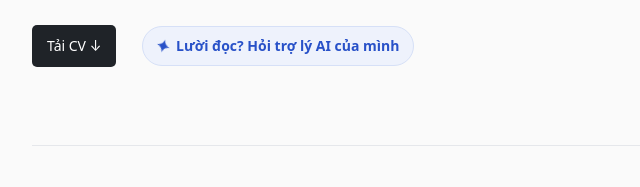
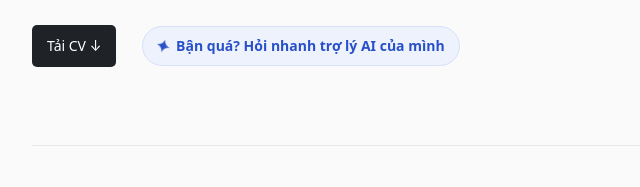
Before and after one commit to Phan-Trong-Hau/portfolio, a plain HTML site: page vi/index.html in a window 1280 px wide. Shown: the part 426-613 px from the top of the page, 118-758 px from the left. Drawn offline with Linux system fonts and the light colour scheme; a script that the page names is missing.

Commit message:
copy: friendlier Kai button text (vi)
Co-Authored-By: Claude Opus 5.5 <noreply@anthropic.com>

```diff
--- a/vi/index.html
+++ b/vi/index.html
@@ -12,7 +12,7 @@
 
 <header class="topnav"><div class="container topnav-inner"><a class="brand" href="#home" aria-label="Hậu">Hậu<span>.</span></a><nav class="nav-links" aria-label="Điều hướng"><a href="#work">Kinh nghiệm</a><a href="#projects">Dự án</a><a href="#blog">Bài viết</a><a href="#contact">Liên hệ</a><span class="nav-ind" aria-hidden="true"></span></nav><nav class="lang lang-top" aria-label="Ngôn ngữ"><a href="../" lang="en">EN</a><a href="./" lang="vi" aria-current="page">VI</a></nav></div><div class="nav-progress" aria-hidden="true"><span></span></div></header>
 <main class="container" id="home">
-<section class="intro" aria-labelledby="intro-title"><div class="intro-copy"><p class="label">KỸ SƯ PHẦN MỀM · ĐANG HỌC AI</p><h1 id="intro-title">Xin chào, mình là Hậu.</h1><p class="intro-text">Mình xây dựng ứng dụng web, kết nối các hệ thống phía sau, và đang học thêm về AI.</p><p class="intro-description">Hơn 3 năm kinh nghiệm phát triển full-stack, tích hợp hệ thống và hạ tầng cloud. Hiện mình đang học AI ở chương trình AI Action của VinUni và tự làm sản phẩm AI, như chatbot trả lời về CV chạy bằng mô hình local, có bộ eval để đo chất lượng.</p><div class="intro-links"><a class="button" href="../assets/Phan_Trong_Hau_CV.pdf" download>Tải CV ↓</a><button type="button" class="ask-kai" hidden><span aria-hidden="true">✦</span> Lười đọc? Hỏi trợ lý AI của mình</button></div></div><figure class="portrait"><picture><source type="image/webp" srcset="../assets/hau-480.webp 480w, ../assets/hau-960.webp 960w" sizes="(max-width: 700px) 160px, 260px"><img src="../assets/hau-480.jpg" srcset="../assets/hau-480.jpg 480w, ../assets/hau-960.jpg 960w" sizes="(max-width: 700px) 160px, 260px" width="480" height="480" alt="Ảnh chân dung Phan Trọng Hậu"></picture></figure></section>
+<section class="intro" aria-labelledby="intro-title"><div class="intro-copy"><p class="label">KỸ SƯ PHẦN MỀM · ĐANG HỌC AI</p><h1 id="intro-title">Xin chào, mình là Hậu.</h1><p class="intro-text">Mình xây dựng ứng dụng web, kết nối các hệ thống phía sau, và đang học thêm về AI.</p><p class="intro-description">Hơn 3 năm kinh nghiệm phát triển full-stack, tích hợp hệ thống và hạ tầng cloud. Hiện mình đang học AI ở chương trình AI Action của VinUni và tự làm sản phẩm AI, như chatbot trả lời về CV chạy bằng mô hình local, có bộ eval để đo chất lượng.</p><div class="intro-links"><a class="button" href="../assets/Phan_Trong_Hau_CV.pdf" download>Tải CV ↓</a><button type="button" class="ask-kai" hidden><span aria-hidden="true">✦</span> Bận quá? Hỏi nhanh trợ lý AI của mình</button></div></div><figure class="portrait"><picture><source type="image/webp" srcset="../assets/hau-480.webp 480w, ../assets/hau-960.webp 960w" sizes="(max-width: 700px) 160px, 260px"><img src="../assets/hau-480.jpg" srcset="../assets/hau-480.jpg 480w, ../assets/hau-960.jpg 960w" sizes="(max-width: 700px) 160px, 260px" width="480" height="480" alt="Ảnh chân dung Phan Trọng Hậu"></picture></figure></section>
 <section id="work" class="section" aria-labelledby="work-title"><div class="section-heading"><h2 id="work-title">Kinh nghiệm làm việc</h2></div>
 <article class="job"><div class="job-meta"><h3>Filum AI</h3><p>Kỹ sư phần mềm</p><span>07/2024 — 09/2026</span></div><div class="job-content"><p>Làm việc cùng đội kỹ sư 15 người phát triển nền tảng tương tác khách hàng đa kênh, các công cụ nội bộ và hạ tầng cloud.</p><ul><li>Tích hợp 10 kênh liên lạc vào nền tảng hỗ trợ hơn 80 tích hợp.</li><li>Cải thiện logging, cảnh báo và cơ chế retry trên hơn 300 Cloud Functions.</li><li>Giảm 60% chi phí logging hằng tháng, từ $500 xuống $200.</li><li>Tối ưu hiệu năng frontend, xây dựng workflow tự động hóa, công cụ quản trị và công cụ sàng lọc CV bằng AI.</li></ul><p class="stack">Next.js · Node.js · Python · GCP · AWS · Docker · Redis</p><div class="project-links"><a href="projects/filum-cx/">Filum CX →</a><a href="projects/filum-website/">Website Filum →</a><a href="projects/filum-internal-tools/">Công cụ nội bộ →</a></div></div></article>
 <article class="job"><div class="job-meta"><h3>Freelance</h3><p>Kỹ sư phần mềm</p><span>2025 — 2026</span></div><div class="job-content"><p>Làm website và công cụ cho khách hàng song song với công việc chính, trong đó có các dự án cho cơ quan nhà nước.</p><ul><li>Làm website và CMS cho Đại hội đại biểu toàn quốc Mặt trận Tổ quốc Việt Nam lần thứ XI: lịch sử, lãnh đạo, các kỳ đại hội, kết quả hoạt động và triển lãm thực tế ảo.</li><li>Làm công cụ tạo khung ảnh giúp đại biểu Đại hội Đoàn tỉnh Đắk Lắk tự tạo và tải về thiệp đại hội của mình.</li><li>Làm hệ thống tra cứu nội bộ cho một cơ quan nhà nước, có phân quyền, nhắc sự kiện và nhập dữ liệu Excel một lần có khóa an toàn.</li><li>Làm website và CMS cho Sen Xanh, trung tâm kỹ năng sống, cùng một lập trình viên khác.</li></ul><p class="stack">Next.js · TypeScript · Strapi · PostgreSQL · Prisma · AWS S3</p><div class="project-links"><a href="projects/dh-2026/">Đại hội MTTQ 2026 →</a><a href="projects/khung-anh-dai-hoi/">Khung ảnh đại biểu →</a><a href="projects/sen-xanh/">Sen Xanh →</a></div></div></article>
```
